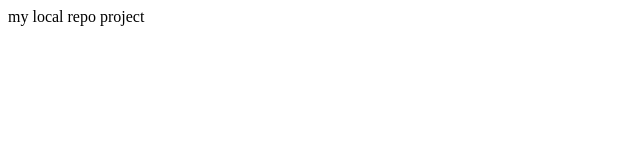
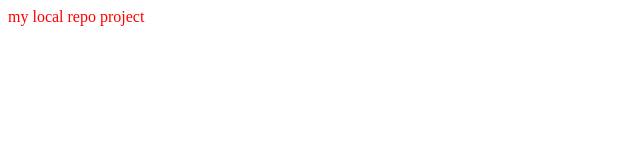
Before and after one commit to Vrushali137/localrepo2025, a plain HTML site: page index.html in a window 1280 px wide. Shown: the whole page, without its empty margins (0-640 px from the left). Drawn offline with Linux system fonts and the light colour scheme.

Commit message:
css connect to html

```diff
--- a/index.html
+++ b/index.html
@@ -1 +1,2 @@
 <p>my local repo project</p>
+<link rel="stylesheet" href="index1.css">
--- a/index1.css
+++ b/index1.css
@@ -1,3 +1,3 @@
-p{
+p {
 color: red;
 }
```
